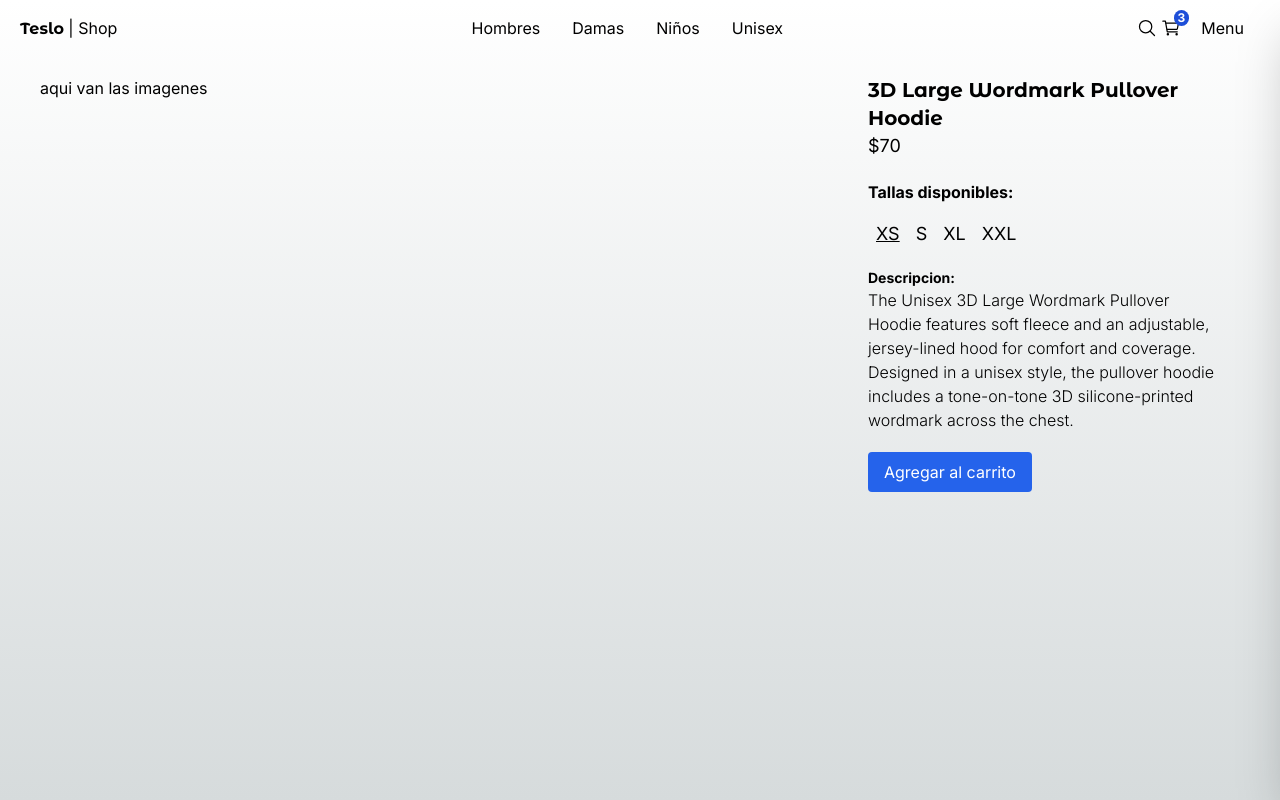
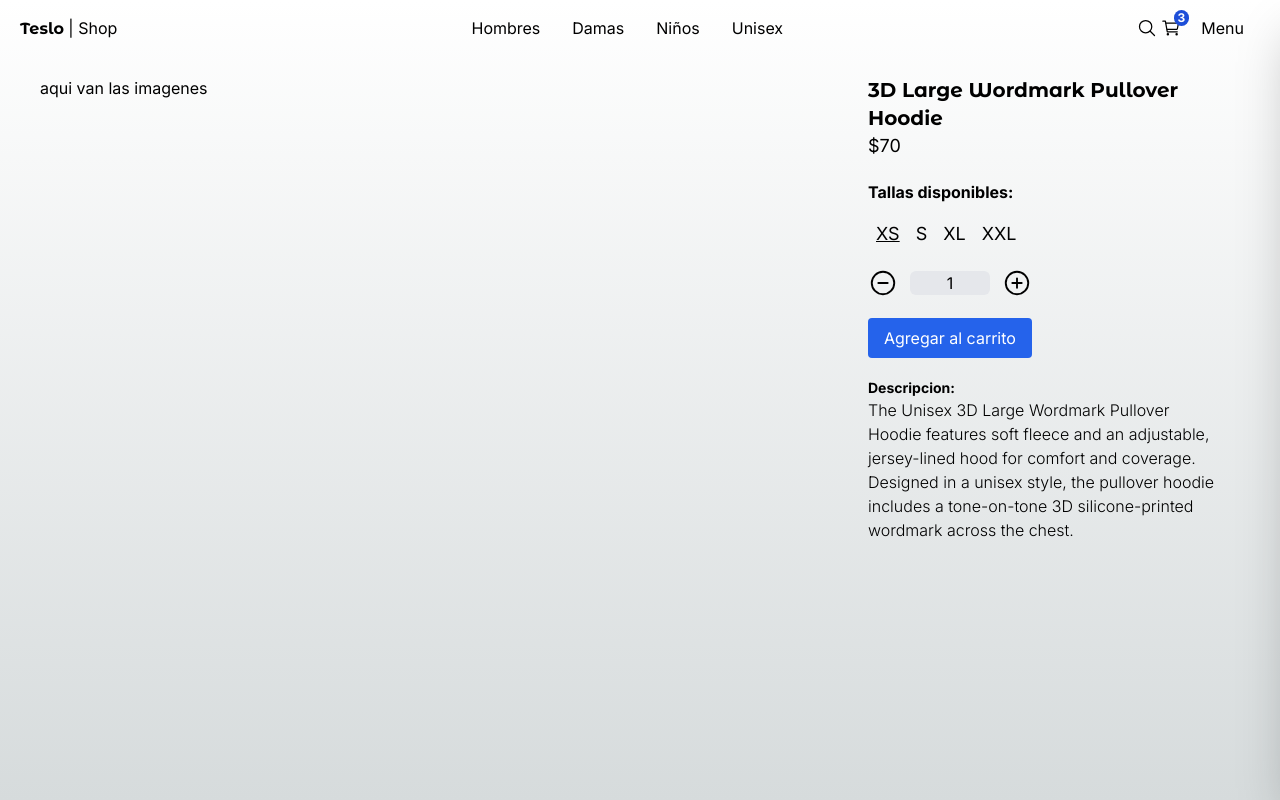
Before and after one commit to gergg90/teslo-shop-clon, a Next.js app: page /product/3d_large_wordmark_pullover_hoodie in a window 1280 px wide. Built offline with nearby package versions, Linux system fonts and the light colour scheme.

Commit message:
selector quantity addred

```diff
--- a/src/app/(shop)/product/[slug]/page.tsx
+++ b/src/app/(shop)/product/[slug]/page.tsx
@@ -1,4 +1,4 @@
-import { SizeSelector } from "@/components";
+import { QuantitySelector, SizeSelector } from "@/components";
 import { titleFont } from "@/config/fonts";
 import { initialData } from "@/seed/seed";
 import { notFound } from "next/navigation";
@@ -34,13 +34,13 @@
         />
 
         {/* Selector de cantidad */}
+        <QuantitySelector quantity={1} />
+        {/* Button */}
+        <button className="btn-primary my-5">Agregar al carrito</button>
 
         {/* Descripcion */}
         <h3 className="font-bold text-sm">Descripcion:</h3>
         <p className="font-light">{product.description}</p>
-
-        {/* Button */}
-        <button className="btn-primary my-5">Agregar al carrito</button>
       </div>
     </div>
   );
--- a/src/components/index.ts
+++ b/src/components/index.ts
@@ -1,3 +1,4 @@
+export * from "./product/quantity-selector/QuantitySelector";
 export * from "./product/size-selector/SizeSelector";
 export * from "./products/product-grid/ProductGrid";
 export * from "./products/product-grid/ProductGriItem";
--- /dev/null
+++ b/src/components/product/quantity-selector/QuantitySelector.tsx
@@ -0,0 +1,33 @@
+"use client";
+import { useState } from "react";
+import { IoAddCircleOutline, IoRemoveCircleOutline } from "react-icons/io5";
+
+interface Props {
+  quantity: number;
+}
+
+export function QuantitySelector({ quantity }: Props) {
+  const [count, setCount] = useState(quantity);
+
+  const onQuantityChanged = (value: number) => {
+    if (count + value < 1 || count + value > 5) return;
+
+    setCount(count + value);
+  };
+
+  return (
+    <div className="flex">
+      <button onClick={() => onQuantityChanged(-1)}>
+        <IoRemoveCircleOutline size={30} />
+      </button>
+
+      <span className=" w-20 mx-3 px-5 bg-gray-200 text-center self-center rounded-md">
+        {count}
+      </span>
+
+      <button onClick={() => onQuantityChanged(+1)}>
+        <IoAddCircleOutline size={30} />
+      </button>
+    </div>
+  );
+}
```
